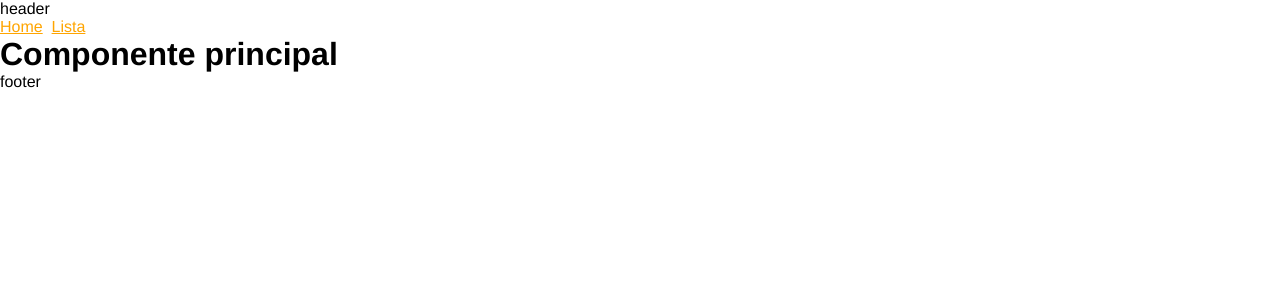
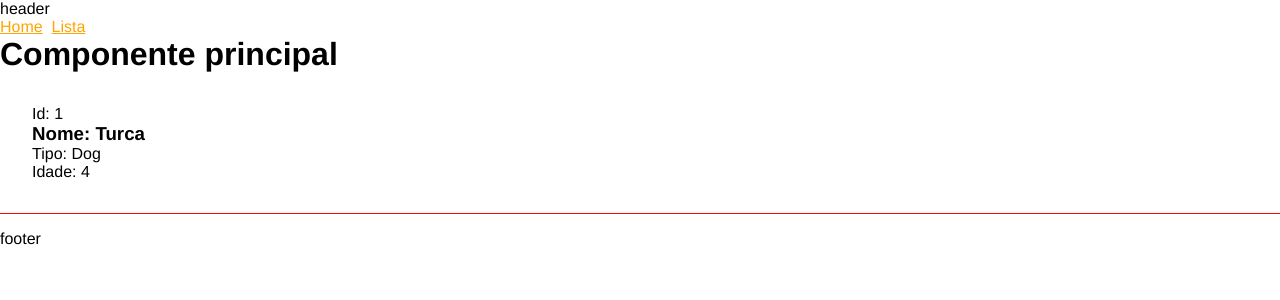
Before and after one commit to hvictorleite/curso-angular, an Angular app: page /list/1 in a window 1280 px wide. Before the commit this address led to /. Shown: the top 300 px of the page. Built offline with nearby package versions, Linux system fonts and the light colour scheme; data requests are answered from the project's data file.

Commit message:
Created item-detail component and getOne method

```diff
--- a/src/app/app-routing.module.ts
+++ b/src/app/app-routing.module.ts
@@ -1,11 +1,13 @@
 import { NgModule } from "@angular/core";
 import { RouterModule, Routes } from "@angular/router";
 import { FirstComponentComponent } from "./components/first-component/first-component.component";
+import { ItemDetailComponent } from "./components/item-detail/item-detail.component";
 import { ListRenderComponent } from "./components/list-render/list-render.component";
 
 const routes: Routes = [
   { path: '', component: FirstComponentComponent},
-  { path: 'list', component: ListRenderComponent}
+  { path: 'list', component: ListRenderComponent},
+  { path: 'list/:id', component: ItemDetailComponent}
 ];
 
 @NgModule({
--- a/src/app/app.module.ts
+++ b/src/app/app.module.ts
@@ -16,6 +16,7 @@ import { ChangeNumberComponent } from './components/change-number/change-number.
 import { ListRenderComponent } from './components/list-render/list-render.component';
 import { PipesComponent } from './components/pipes/pipes.component';
 import { TwoWayBindingComponent } from './components/two-way-binding/two-way-binding.component';
+import { ItemDetailComponent } from './components/item-detail/item-detail.component';
 
 @NgModule({
   declarations: [
@@ -29,7 +30,8 @@ import { TwoWayBindingComponent } from './components/two-way-binding/two-way-bin
     ChangeNumberComponent,
     ListRenderComponent,
     PipesComponent,
-    TwoWayBindingComponent
+    TwoWayBindingComponent,
+    ItemDetailComponent
   ],
   imports: [
     BrowserModule,
--- /dev/null
+++ b/src/app/components/item-detail/item-detail.component.html
@@ -0,0 +1,6 @@
+<div *ngIf="animal" class="class">
+  <p>Id: {{animal.id}}</p>
+  <h3>Nome: {{animal.name}}</h3>
+  <p>Tipo: {{animal.type}}</p>
+  <p>Idade: {{animal.age}}</p>
+</div>
--- /dev/null
+++ b/src/app/components/item-detail/item-detail.component.ts
@@ -0,0 +1,21 @@
+import { Component } from '@angular/core';
+import { ActivatedRoute } from '@angular/router';
+
+import { Animal } from 'src/app/interfaces/Animal';
+import { ListService } from 'src/app/services/list.service';
+
+@Component({
+  selector: 'app-item-detail',
+  templateUrl: './item-detail.component.html',
+  styleUrls: ['./item-detail.component.css']
+})
+export class ItemDetailComponent {
+  animal?: Animal
+
+  constructor(private listService: ListService, private route: ActivatedRoute) { this.getAnimal() }
+
+  getAnimal() {
+    const id = Number(this.route.snapshot.paramMap.get("id"));
+    this.listService.getOne(id).subscribe((animal) => this.animal = animal);
+  }
+}
--- a/src/app/components/list-render/list-render.component.html
+++ b/src/app/components/list-render/list-render.component.html
@@ -2,7 +2,7 @@
   <h2>Animais</h2>
   <ul>
     <li *ngFor="let animal of animals">
-      Nome: {{animal.name}} | Tipo: {{animal.type}}
+      <a routerLink="/list/{{animal.id}}">Nome: {{animal.name}} | Tipo: {{animal.type}}</a>
       <button (click)="showAge(animal)">Mostar idade</button>
       <button (click)="removeAnimal(animal)">Excluir</button>
     </li>
--- a/src/app/interfaces/Animal.ts
+++ b/src/app/interfaces/Animal.ts
@@ -1,4 +1,5 @@
 export interface Animal {
+  id: number,
   name: string,
   type: string,
   age: number
--- a/src/app/services/list.service.ts
+++ b/src/app/services/list.service.ts
@@ -15,6 +15,10 @@ export class ListService {
     return this.http.get<Animal[]>(this.apiUrl);
   }
 
+  getOne(id: number) {
+    return this.http.get<Animal>(`${this.apiUrl}/${id}`);
+  }
+
   remove(animals: Animal[], animal: Animal) : Animal[] {
     return animals.filter(a => a.name !== animal.name);
   }
```
Also changed, not shown: src/app/components/item-detail/item-detail.component.css (added), 1 other file (tests, documents, lock files or other folders).
